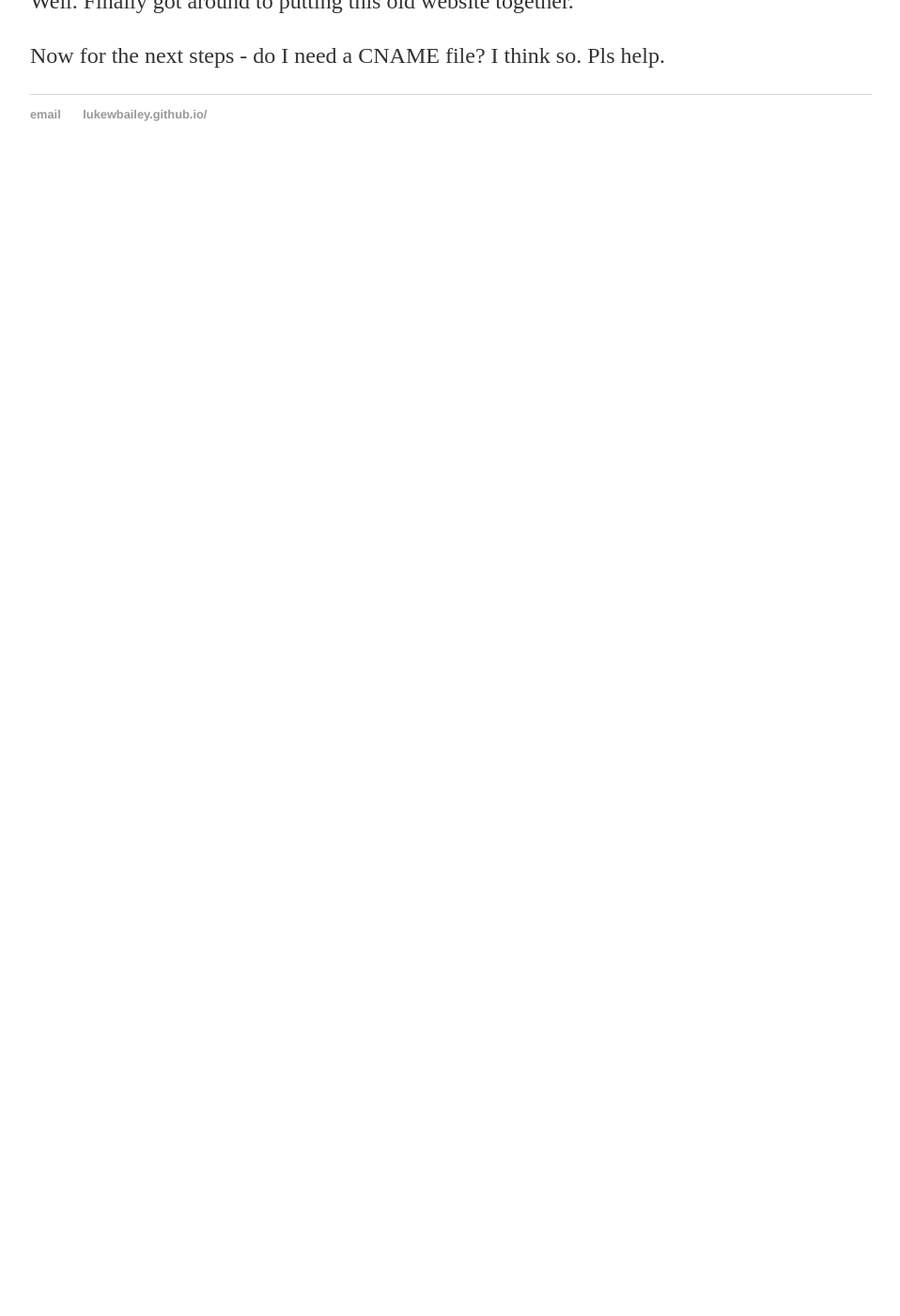
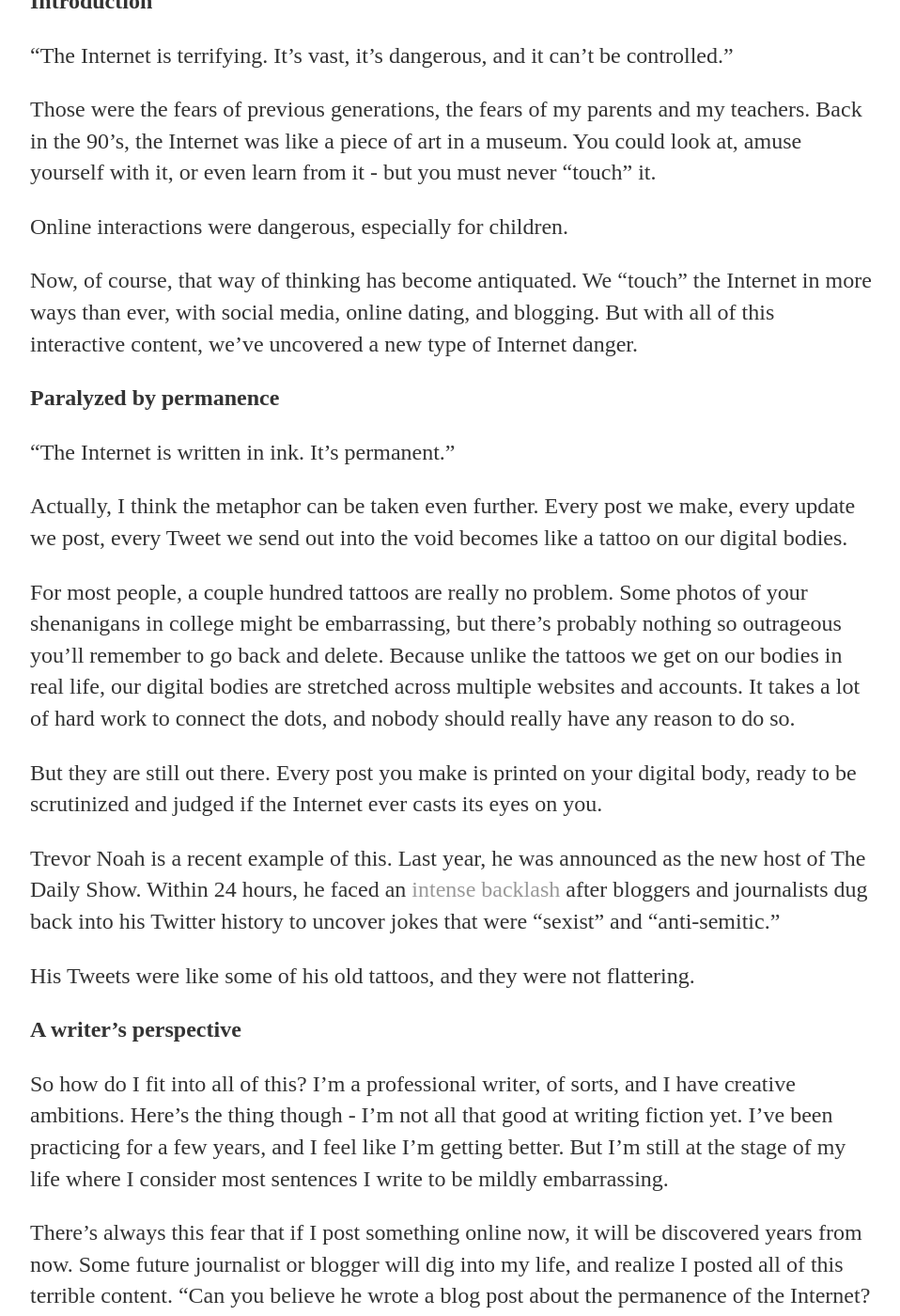
Before and after one commit to LukeWBailey/lukewbailey.github.io, a Jekyll site: the page built from _posts/2016-01-31-luke-bailey-site-launched.md, in a window 1280 px wide and 1400 px high, scrolled down 270 px. Shown: the whole window at 94% size, without its empty margins (160-1118 px from the left). Built offline with Jekyll 4.4.1, drawn with Linux system fonts in a browser that asks for light colours; before the commit the page ends 900 px from its top, so only the background shows below that; some of the changed text lies outside the part shown.

Commit message:
Update 2016-01-31-luke-bailey-site-launched.md

```diff
--- a/_posts/2016-01-31-luke-bailey-site-launched.md
+++ b/_posts/2016-01-31-luke-bailey-site-launched.md
@@ -4,6 +4,40 @@ title: "Luke Bailey Launches Site"
 date: 2016-01-31
 ---
 
-Well. Finally got around to putting this old website together.
+**Introduction**
 
-Now for the next steps - do I need a CNAME file? I think so. Pls help.
+“The Internet is terrifying. It’s vast, it’s dangerous, and it can’t be controlled.”
+
+Those were the fears of previous generations, the fears of my parents and my teachers. Back in the 90’s, the Internet was like a piece of art in a museum. You could look at, amuse yourself with it, or even learn from it - but you must never “touch” it.
+
+Online interactions were dangerous, especially for children.
+
+Now, of course, that way of thinking has become antiquated. We “touch” the Internet in more ways than ever, with social media, online dating, and blogging. But with all of this interactive content, we’ve uncovered a new type of Internet danger.
+
+**Paralyzed by permanence**
+
+“The Internet is written in ink. It’s permanent.”
+
+Actually, I think the metaphor can be taken even further. Every post we make, every update we post, every Tweet we send out into the void becomes like a tattoo on our digital bodies.
+
+For most people, a couple hundred tattoos are really no problem. Some photos of your shenanigans in college might be embarrassing, but there’s probably nothing so outrageous you’ll remember to go back and delete. Because unlike the tattoos we get on our bodies in real life, our digital bodies are stretched across multiple websites and accounts. It takes a lot of hard work to connect the dots, and nobody should really have any reason to do so.
+
+But they are still out there. Every post you make is printed on your digital body, ready to be scrutinized and judged if the Internet ever casts its eyes on you.
+
+Trevor Noah is a recent example of this. Last year, he was announced as the new host of The Daily Show. Within 24 hours, he faced an [intense backlash](http://time.com/3764913/trevor-noah-twitter-backlash/) after bloggers and journalists dug back into his Twitter history to uncover jokes that were “sexist” and “anti-semitic.”
+
+His Tweets were like some of his old tattoos, and they were not flattering.
+
+**A writer’s perspective**
+
+So how do I fit into all of this? I’m a professional writer, of sorts, and I have creative ambitions. Here’s the thing though - I’m not all that good at writing fiction yet. I’ve been practicing for a few years, and I feel like I’m getting better. But I’m still at the stage of my life where I consider most sentences I write to be mildly embarrassing.
+
+There’s always this fear that if I post something online now, it will be discovered years from now. Some future journalist or blogger will dig into my life, and realize I posted all of this terrible content. “Can you believe he wrote a blog post about the permanence of the Internet? It’s so slight and pedantic!” My early writing could end up like a bunch of old tattoos I end up regretting.
+
+Here’s the thing though - all of this assumes that I’ll become a good enough writer that someone will actually *want* to dig into my digital body of work. There are over 150 million blogs out there, and the vast majority of them never get seen by anyone. Chances are, in a few months or years time, this will just be another abandoned project.
+
+Rather than worry about the future, I’ve decided to throw caution to the wind. Write like nobody’s watching.
+
+Because chances are, nobody is.
+
+;)
```
